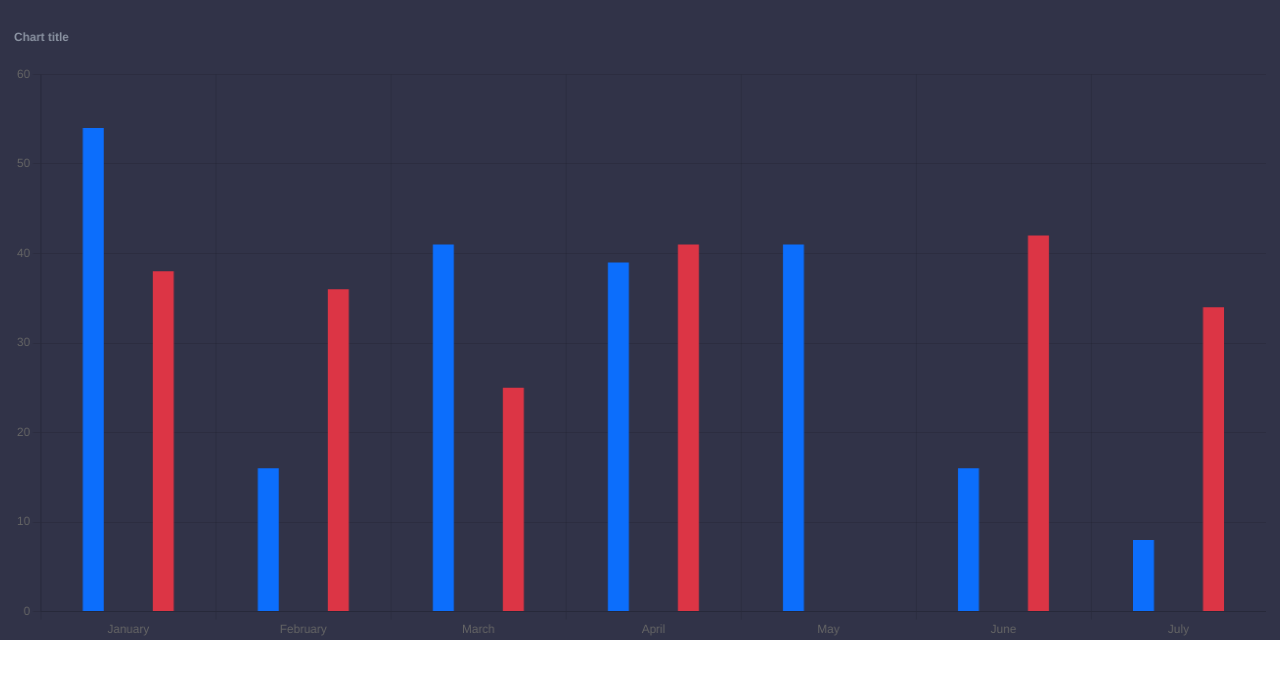
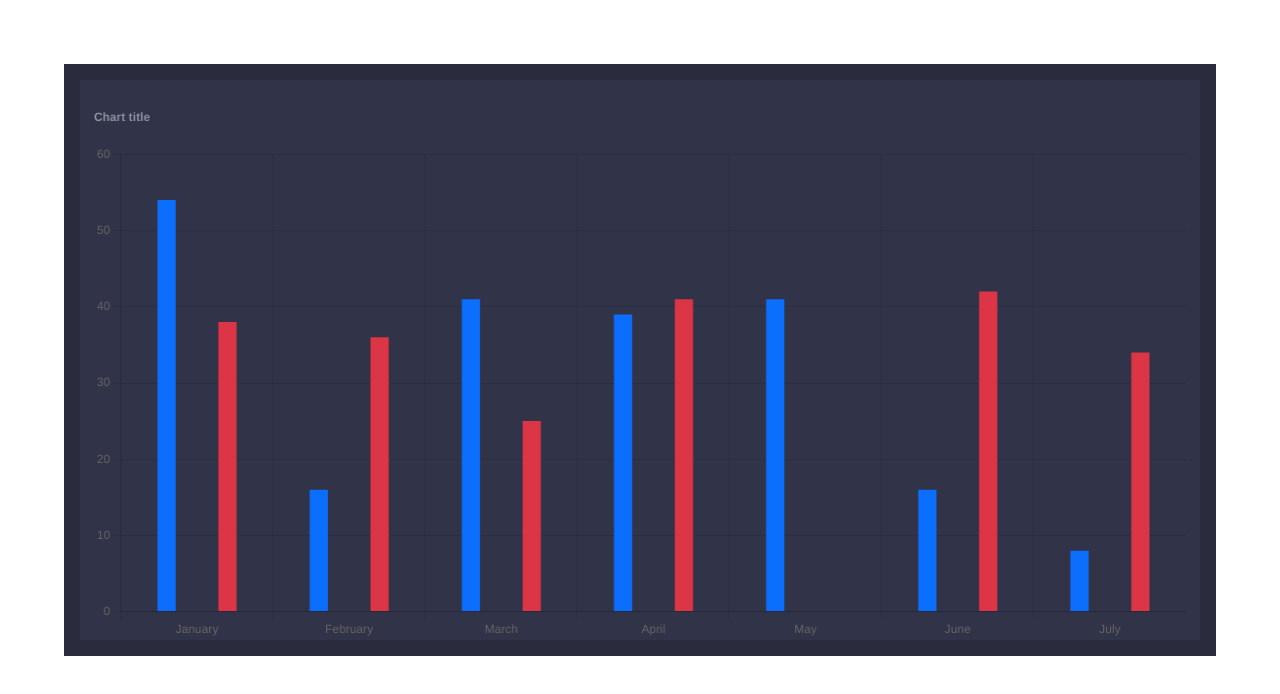
Before and after one commit to milad-heidari/panel, a React (Create React App) app: page / in a window 1280 px wide. Shown: the top 694 px of the page. Built offline with nearby package versions, Linux system fonts and the light colour scheme.

Commit message:
import BarChart component to App.js

```diff
--- a/src/App.css
+++ b/src/App.css
@@ -1,38 +1,6 @@
 .App {
+  display: flex;
+  justify-content: center;
+  align-items: center;
   text-align: center;
 }
-
-.App-logo {
-  height: 40vmin;
-  pointer-events: none;
-}
-
-@media (prefers-reduced-motion: no-preference) {
-  .App-logo {
-    animation: App-logo-spin infinite 20s linear;
-  }
-}
-
-.App-header {
-  background-color: #282c34;
-  min-height: 100vh;
-  display: flex;
-  flex-direction: column;
-  align-items: center;
-  justify-content: center;
-  font-size: calc(10px + 2vmin);
-  color: white;
-}
-
-.App-link {
-  color: #61dafb;
-}
-
-@keyframes App-logo-spin {
-  from {
-    transform: rotate(0deg);
-  }
-  to {
-    transform: rotate(360deg);
-  }
-}
--- a/src/App.js
+++ b/src/App.js
@@ -1,10 +1,32 @@
+import React from 'react';
 import './App.css';
+import CssBaseline from '@mui/material/CssBaseline';
+import Box from '@mui/material/Box';
+import Container from '@mui/material/Container';
 import BarChart from './components/charts/barChart/BarChart';
 function App() {
   return (
     <div className="App">
-      <BarChart/>
+
+        <CssBaseline />
+        <Container sx={{
+          height: '100vh',
+          width:'100vw',
+          padding:'4rem',
+}}>
+          <Box sx={{
+            bgcolor: '#2a2b3d',
+            padding:'1rem' ,
+            display:'flex',
+            justifyContent: 'center',
+            alignItems: 'center'
+            }} >
+            <BarChart/>
+
+          </Box>
+        </Container>
     </div>
+
   );
 }
 
```
